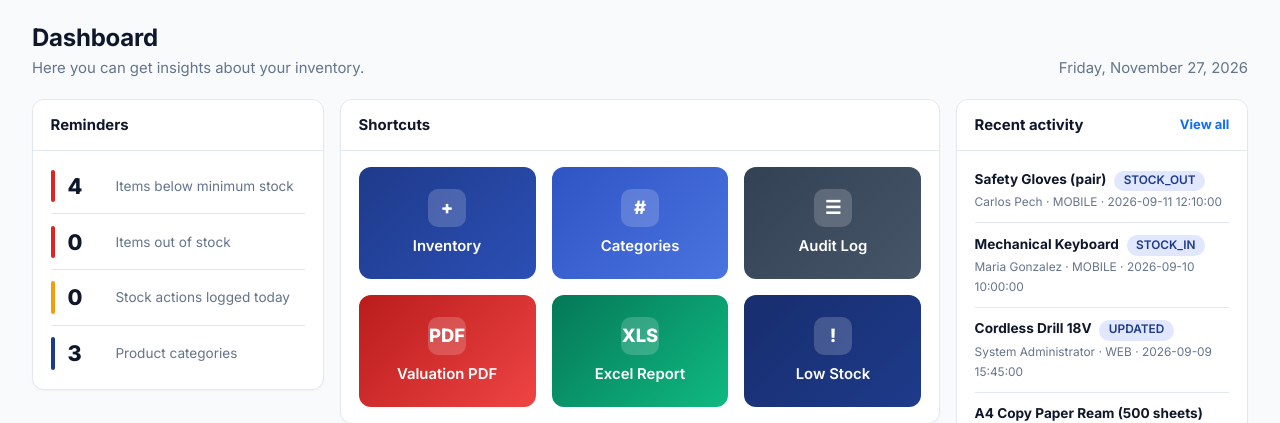
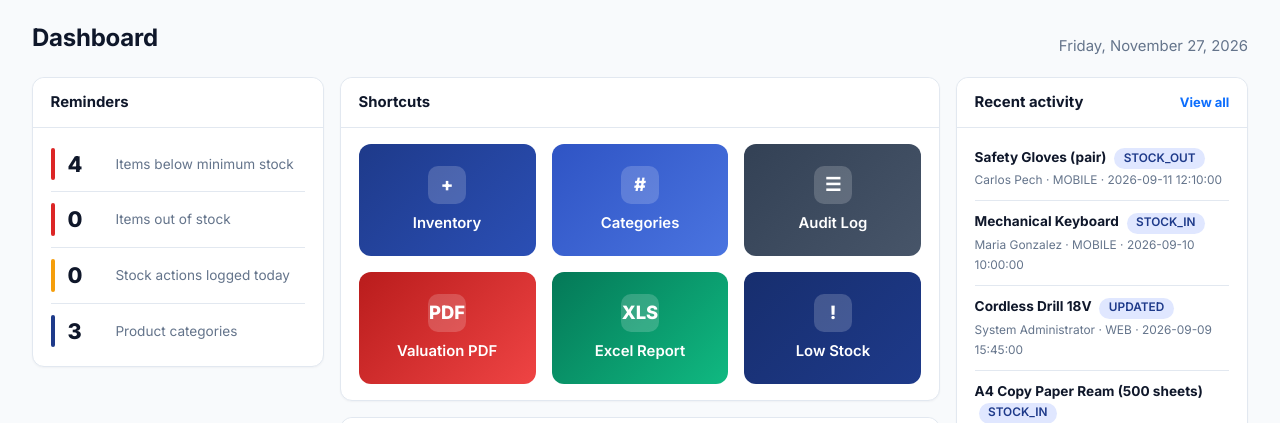
Before and after one commit to ianmattu1-lab/inventory_system, a PHP site: page /php/dashboard.php in a window 1280 px wide. Shown: the part 62-485 px from the top of the page. Run offline with PHP 8.4, Linux system fonts and the light colour scheme; a user stored in the database is signed in; data comes from the database, SQL or seed files in the repository.

Commit message:
edited info

```diff
--- a/php/dashboard.php
+++ b/php/dashboard.php
@@ -39,7 +39,6 @@ $low_items = run_query($conn, "SELECT p.*, c.name AS category_name FROM products
 <div class="page-head">
   <div>
     <h3 class="mb-1">Dashboard</h3>
-    <p>Here you can get insights about your inventory.</p>
   </div>
   <p><?php echo date('l, F j, Y'); ?></p>
 </div>
```
